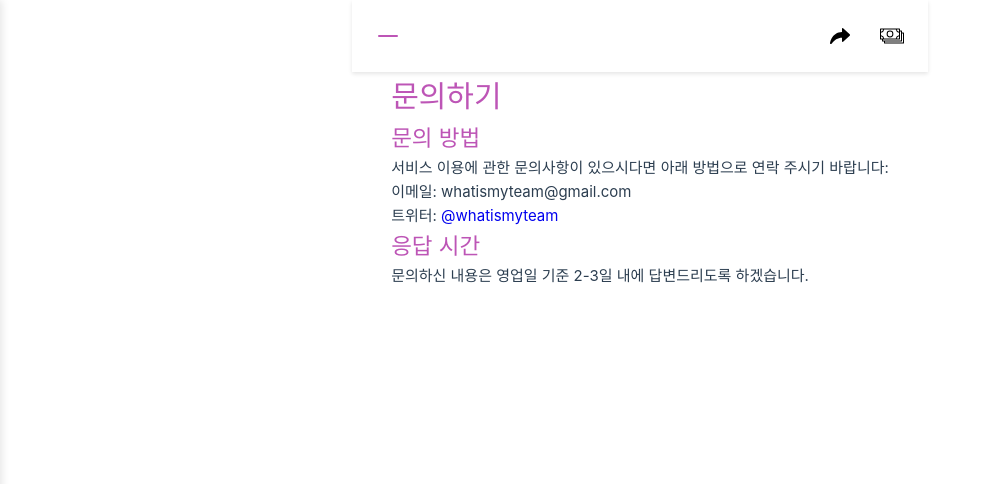
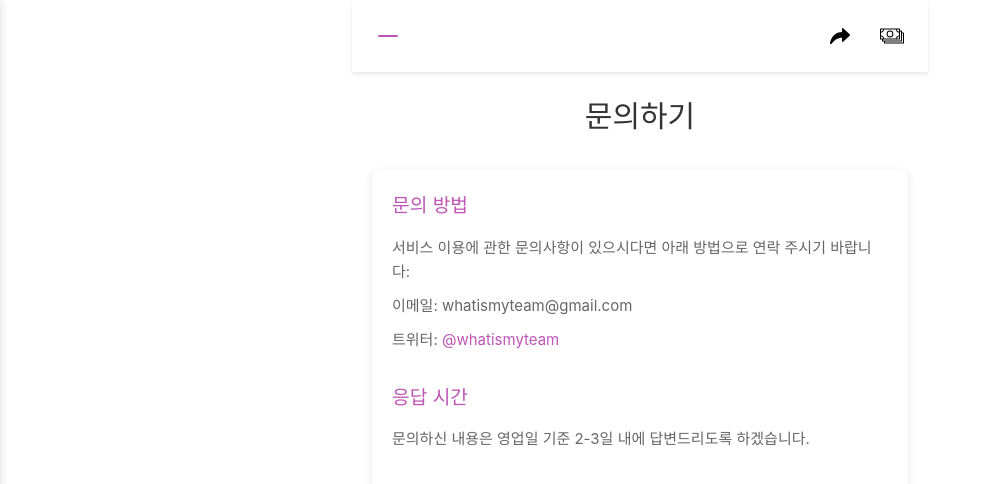
Before and after one commit to ParkBeomMin/WhatIsMyTeam, a Vue app: page /contact in a window 1280 px wide. Shown: the top 484 px of the page, without its empty margins (0-985 px from the left). Built offline with nearby package versions, Linux system fonts and the light colour scheme.

Commit message:
개인정보 처리방침, 이용약관, 문의하기 페이지 수정

```diff
--- a/src/views/ContactView.vue
+++ b/src/views/ContactView.vue
@@ -18,3 +18,60 @@
         </div>
     </div>
 </template>
+
+<style scoped>
+.page-container {
+    padding: 20px;
+    max-width: 800px;
+    margin: 0 auto;
+}
+
+.content {
+    background: white;
+    padding: 20px;
+    border-radius: 8px;
+    box-shadow: 0 2px 8px rgba(0,0,0,0.1);
+}
+
+h1 {
+    color: #333;
+    text-align: center;
+    margin-bottom: 30px;
+}
+
+section {
+    margin-bottom: 30px;
+}
+
+h2 {
+    color: #bd55b6;
+    font-size: 1.2rem;
+    margin-bottom: 15px;
+}
+
+p {
+    color: #666;
+    line-height: 1.6;
+    margin-bottom: 10px;
+}
+
+ul {
+    list-style: none;
+    padding: 0;
+}
+
+li {
+    color: #666;
+    margin-bottom: 10px;
+}
+
+a {
+    color: #bd55b6;
+    text-decoration: none;
+    transition: color 0.2s;
+}
+
+a:hover {
+    color: #b82cae;
+}
+</style>
--- a/src/views/TermsView.vue
+++ b/src/views/TermsView.vue
@@ -20,3 +20,40 @@
         </div>
     </div>
 </template>
+
+<style scoped>
+.page-container {
+    padding: 20px;
+    max-width: 800px;
+    margin: 0 auto;
+}
+
+.content {
+    background: white;
+    padding: 20px;
+    border-radius: 8px;
+    box-shadow: 0 2px 8px rgba(0,0,0,0.1);
+}
+
+h1 {
+    color: #333;
+    text-align: center;
+    margin-bottom: 30px;
+}
+
+section {
+    margin-bottom: 30px;
+}
+
+h2 {
+    color: #bd55b6;
+    font-size: 1.2rem;
+    margin-bottom: 15px;
+}
+
+p {
+    color: #666;
+    line-height: 1.6;
+    margin-bottom: 10px;
+}
+</style>
```
